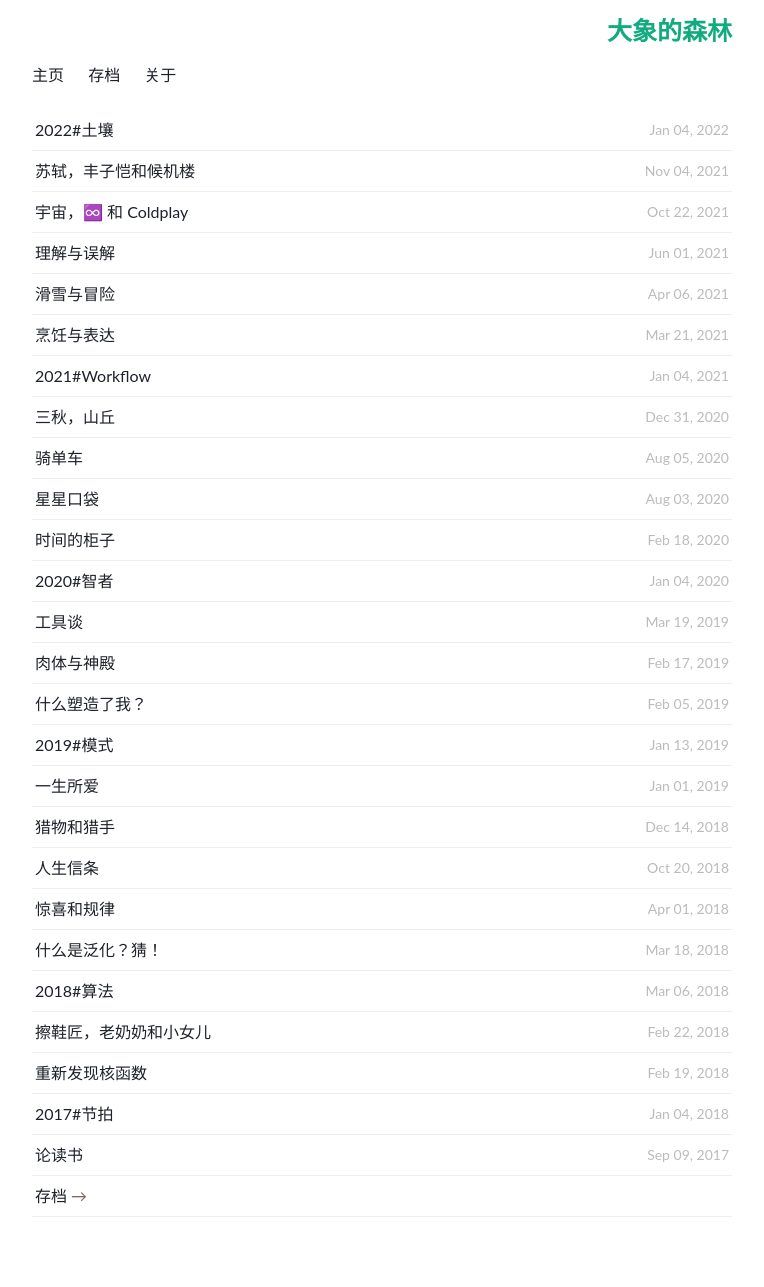
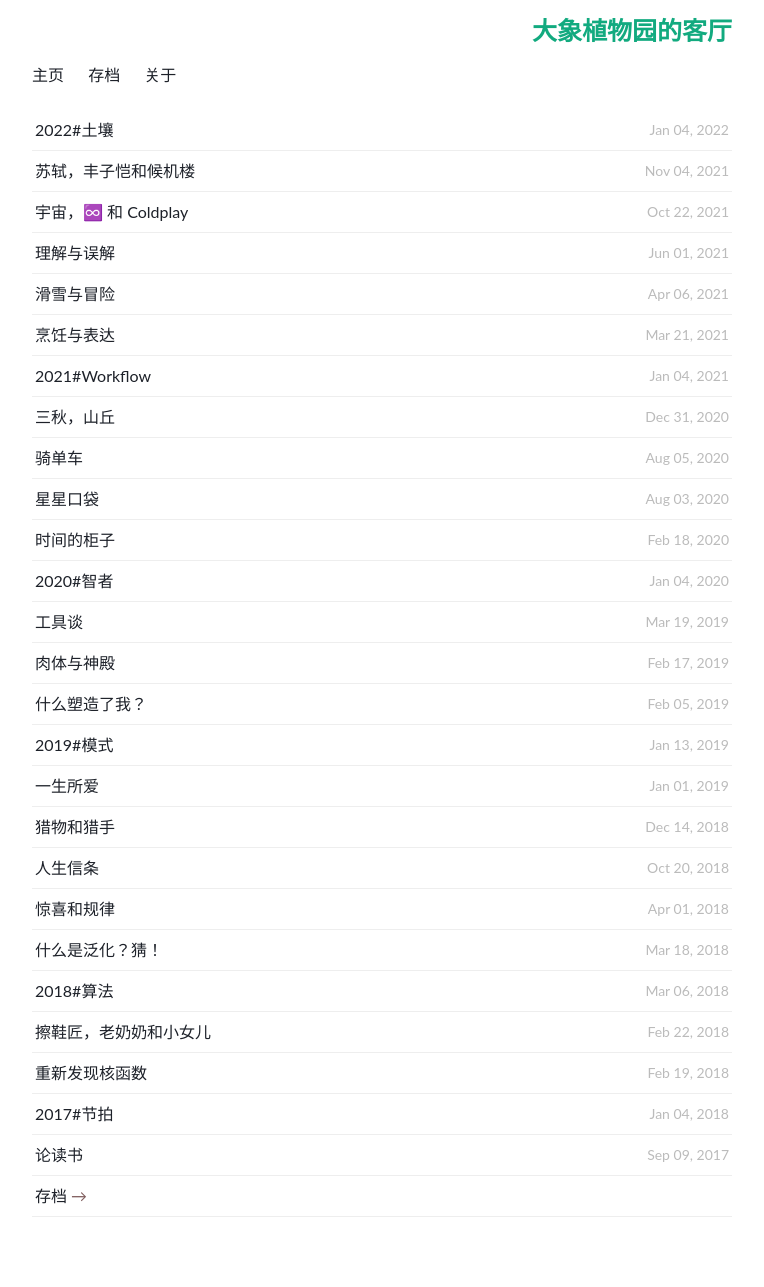
Before and after one commit to WillWang-X/willwang-x.github.io, a Jekyll site: the page built from index.html, in a window 1280 px wide. Shown: the whole page, without its empty margins (258-1022 px from the left). Built offline with Jekyll 4.4.1, drawn with Linux system fonts in a browser that asks for light colours.

Commit message:
update name

```diff
--- a/_includes/themes/effector-wide/default.html
+++ b/_includes/themes/effector-wide/default.html
@@ -15,7 +15,7 @@
 <body onload="prettyPrint()">
 
   <div class="container">
-      <h1 class="sitename">大象的森林</h1>
+      <h1 class="sitename">大象植物园的客厅</h1>
       <div class="nav">
 <a href="/">主页</a>
 <a href="/archive/">存档</a>
```
Also changed, not shown: 3 other files.
